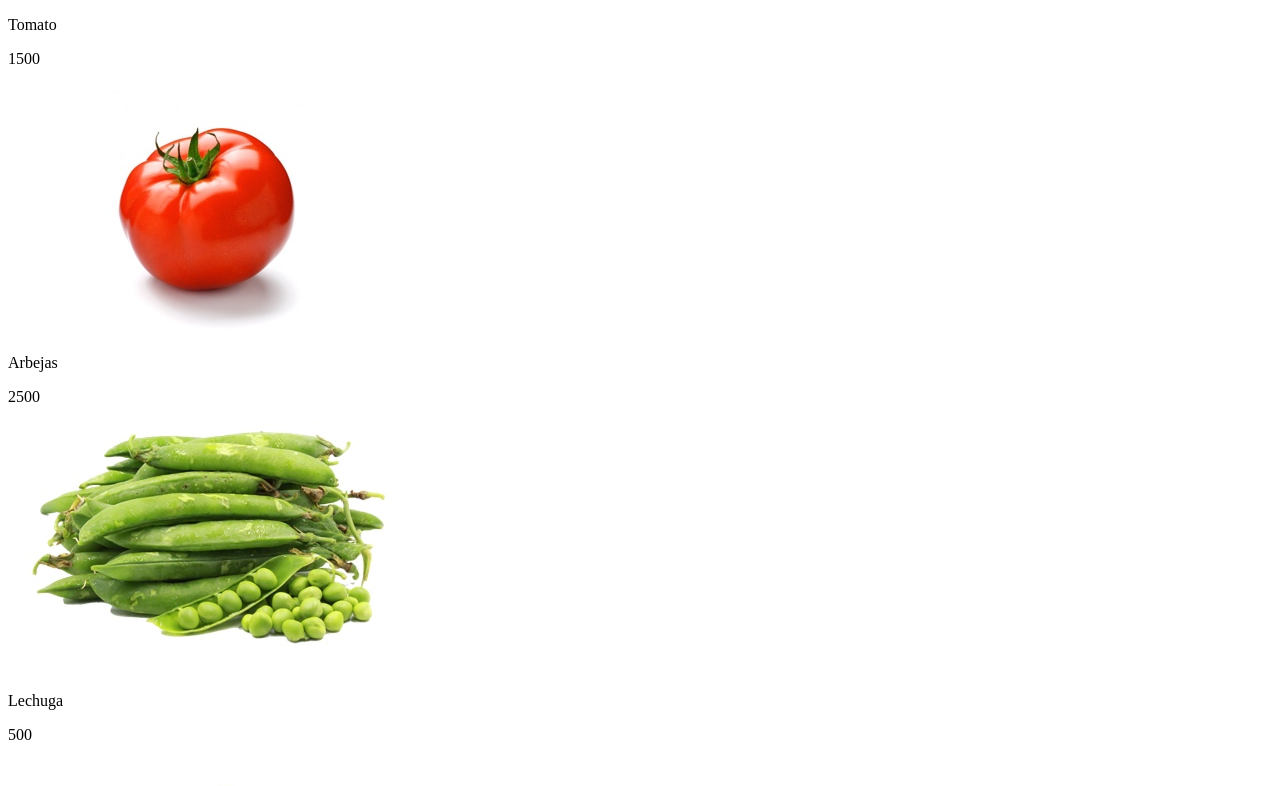
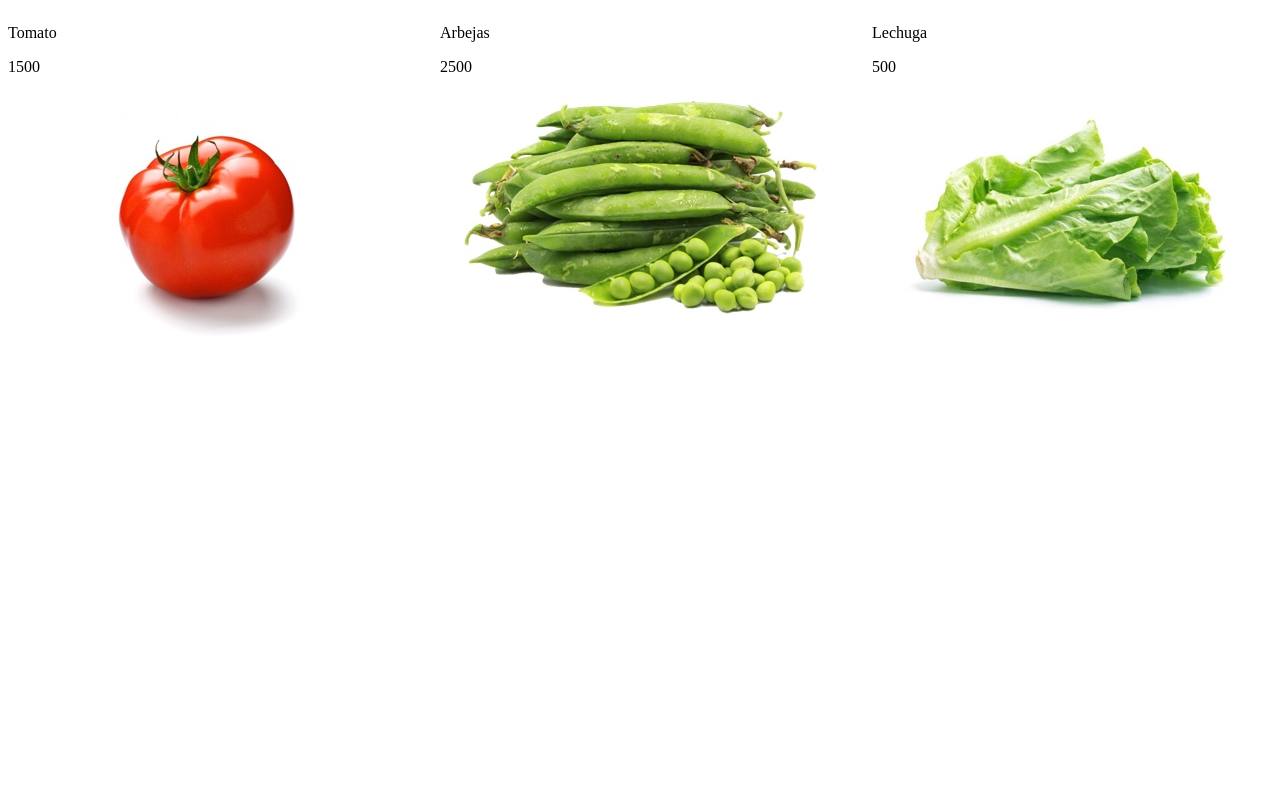
Before and after one commit to LFSoto/effective-doodle, a React (Create React App) app: page / in a window 1280 px wide. Shown: the top 786 px of the page. Built offline with nearby package versions, Linux system fonts and the light colour scheme.

Commit message:
Adding inline styles for Products component

```diff
--- a/src/components/Products/Products.tsx
+++ b/src/components/Products/Products.tsx
@@ -4,9 +4,17 @@ interface ProductsProps {
   products: Array<any>;
 }
 
+const styles: { [key: string]: React.CSSProperties } = {
+  products:{
+    display: 'flex',
+    flexDirection: 'row',
+    justifyContent:'space-between',
+  }
+}
+
 const Products = ({ products }: ProductsProps): JSX.Element => {
   return (
-    <div>
+    <div style={styles.products}>
       {products.map((product: any) => (
         <Product
           key={product.name}
```
